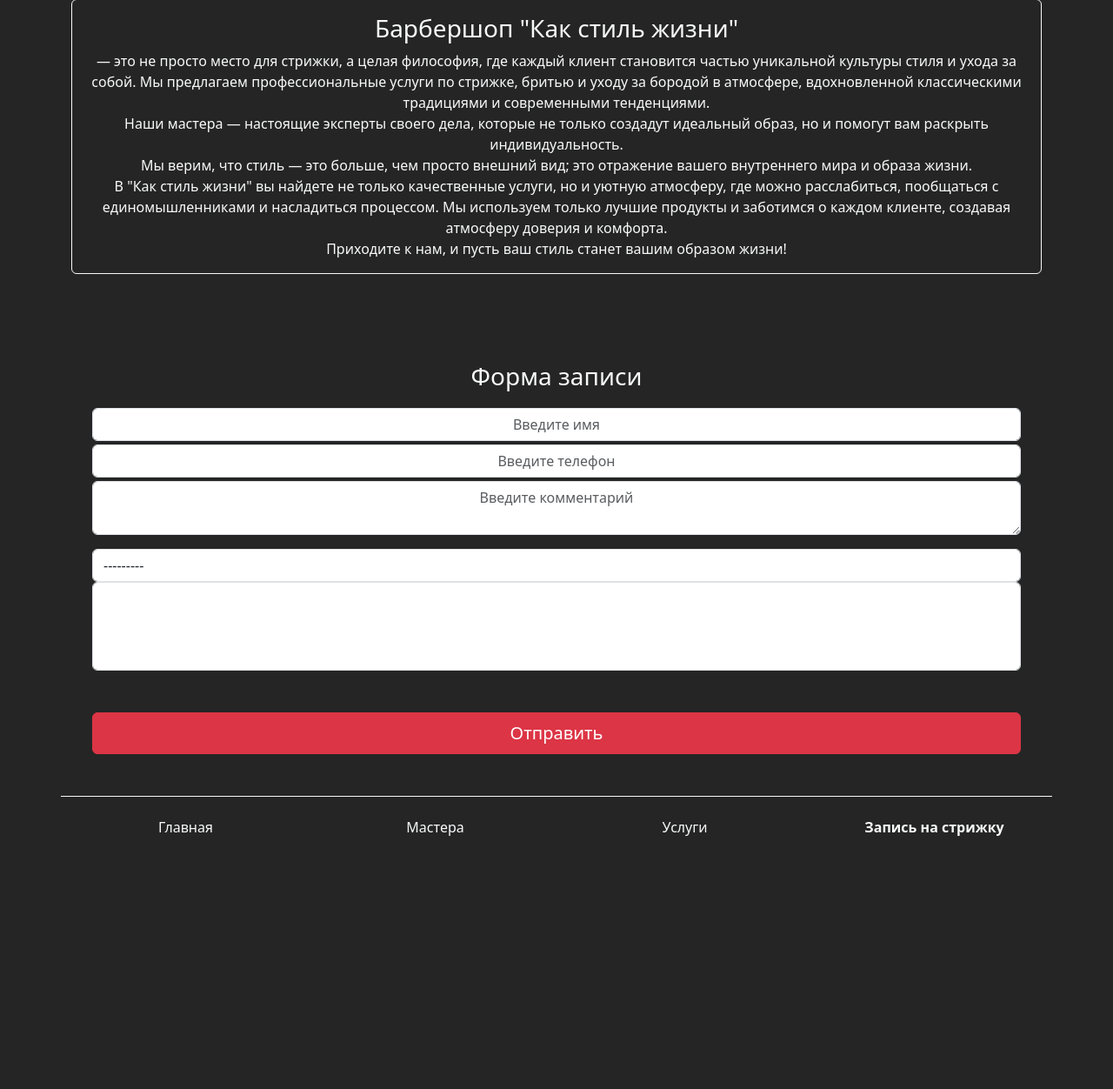
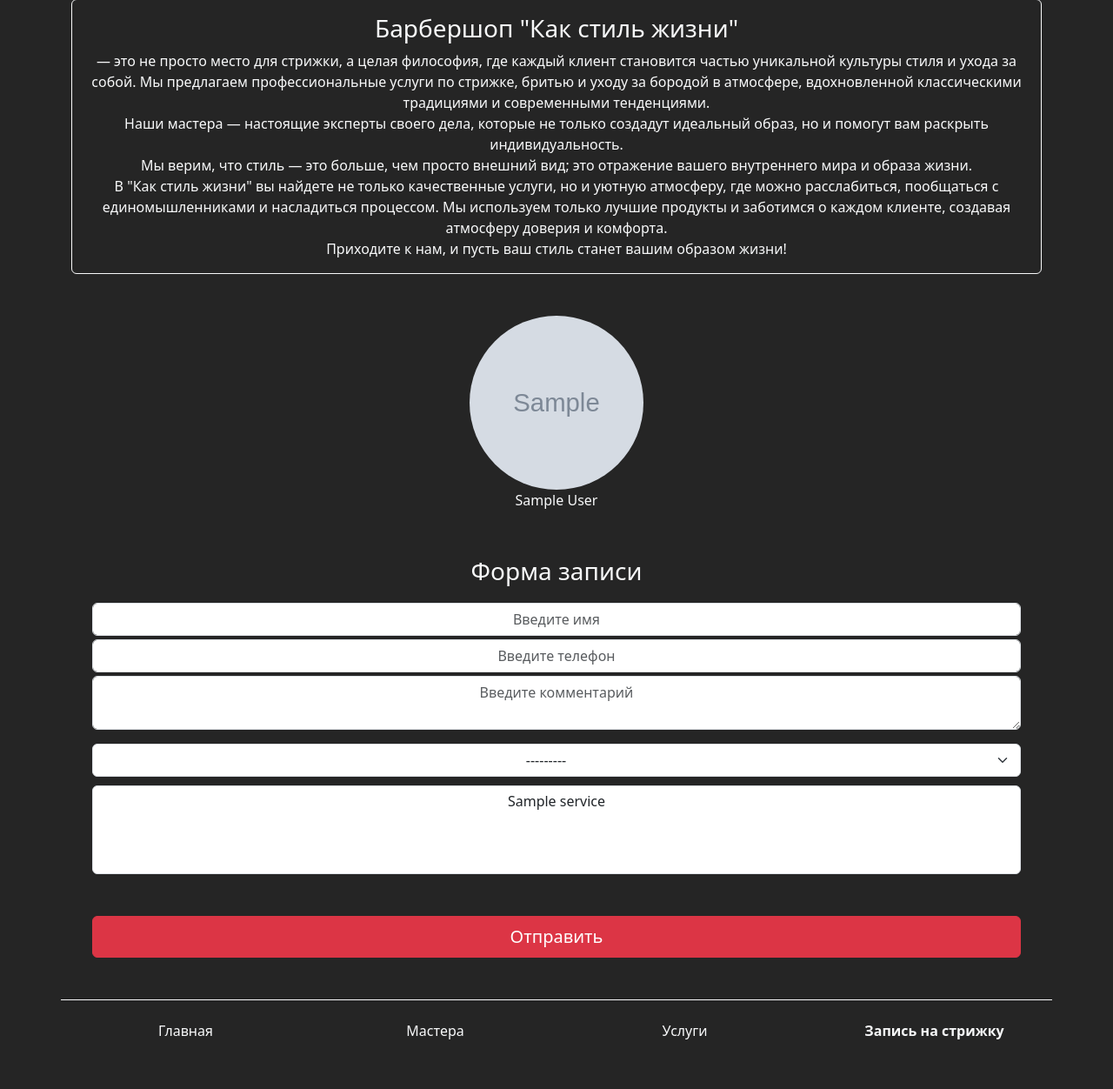
Before and after one commit to xaos10123/BARBER, a Django app: page / in a window 1280 px wide. Shown: the part 161-1413 px from the top of the page at 87% size. Before the commit the page ends 1122 px from the top, so only its background shows below. Run offline with Django 5.2, Linux system fonts and the light colour scheme; tables that the repository leaves empty hold one stand-in row (values such as "Sample post"); grey boxes marked "Sample" are stand-in pictures.

Commit message:
Создание формы

```diff
--- a/main/forms.py
+++ b/main/forms.py
@@ -8,6 +8,6 @@ class VisitForm(forms.ModelForm):
         model = Visit
         fields = ["name", "phone", "comment", "master", "services"]
         widgets = {
-            "master": forms.Select(attrs={"class": "form-control"}),
-            "services": forms.SelectMultiple(attrs={"class": "form-control"}),
+            "master": forms.Select(attrs={"class": "form-select text-center"}),
+            "services": forms.SelectMultiple(attrs={"class": "form-select text-center" , "style": "margin-top: 10px;"})
         }
--- a/main/models.py
+++ b/main/models.py
@@ -22,7 +22,7 @@ class Service(models.Model):
     name = models.CharField(max_length=100, verbose_name="Название услуги")
     price = models.DecimalField(max_digits=10, decimal_places=2, verbose_name="Цена")
     master = models.ManyToManyField(
-        Master, verbose_name="Мастер", related_name="service"
+        Master, verbose_name="Мастер", related_name="service", default=None, blank=True
     )
 
     def __str__(self):
--- a/main/views.py
+++ b/main/views.py
@@ -2,9 +2,10 @@ from django.shortcuts import render
 from django.views.generic import CreateView
 
 from main.forms import VisitForm
+from main.models import Master
 
 MENU = [
-    {"title": "Главная", "url": "main_page"},
+    {"title": "Главная", "url": "#main_page"},
     {'title': 'Мастера', 'url': '#masters'},
     {'title': 'Услуги', 'url': '#services'},
     {'title': 'Запись на стрижку', 'url': '#orderForm'},
@@ -17,4 +18,6 @@ class MainPageView(CreateView):
     def get_context_data(self, **kwargs):
         context = super().get_context_data(**kwargs)
         context["menu"] = MENU
+        context["masters"] = Master.objects.all()
+
         return context
--- a/static/css/main.css
+++ b/static/css/main.css
@@ -2,7 +2,6 @@
   margin: 0;
   padding: 0;
   box-sizing: border-box;
-  color: white;
 }
 
 html {
--- a/static/css/main.scss
+++ b/static/css/main.scss
@@ -2,7 +2,7 @@
     margin: 0;
     padding: 0;
     box-sizing: border-box;
-    color: white;
+    // color: white;
 }
 
 html{
```
Also changed, not shown: main/migrations/0002_alter_service_master.py (added), 2 other files.
